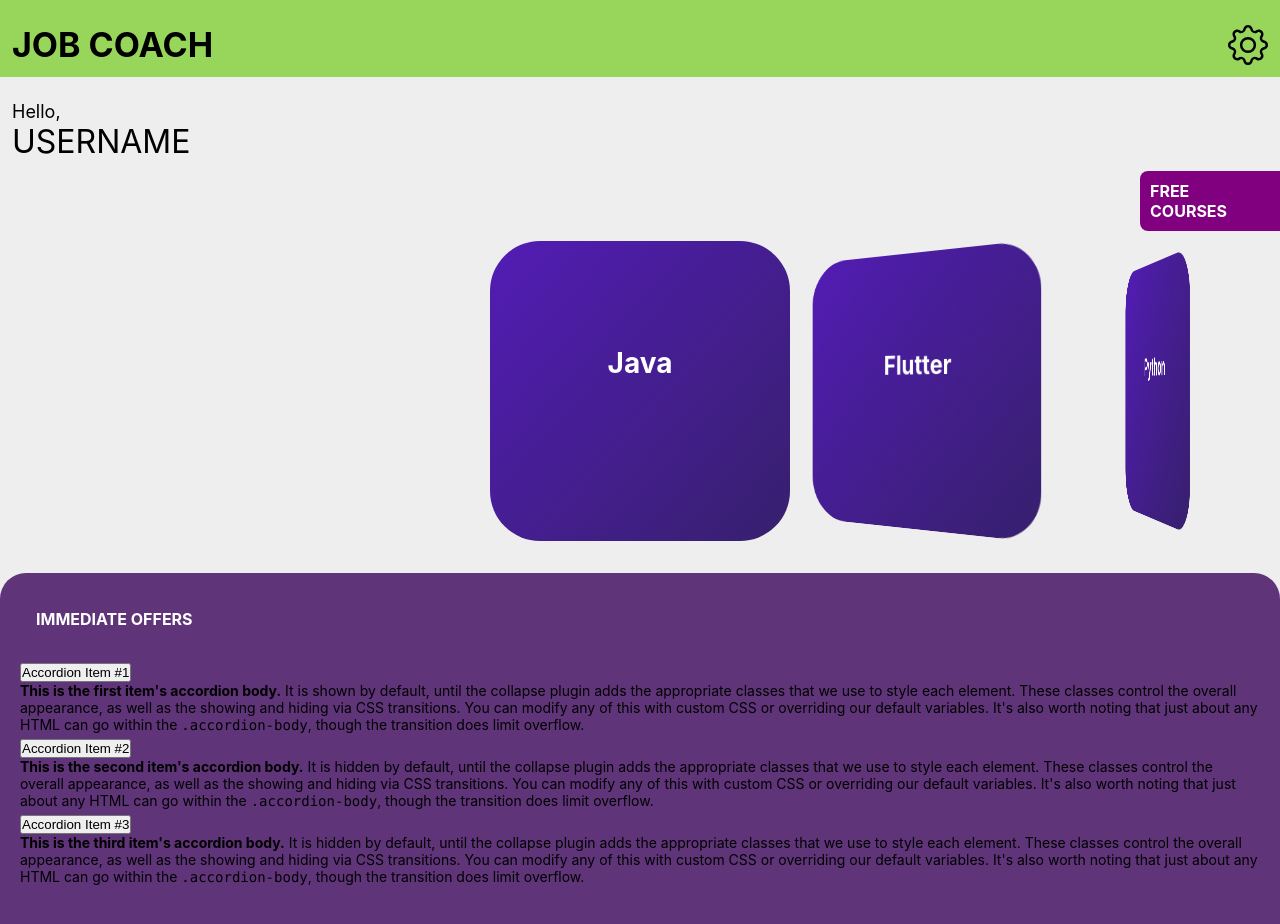
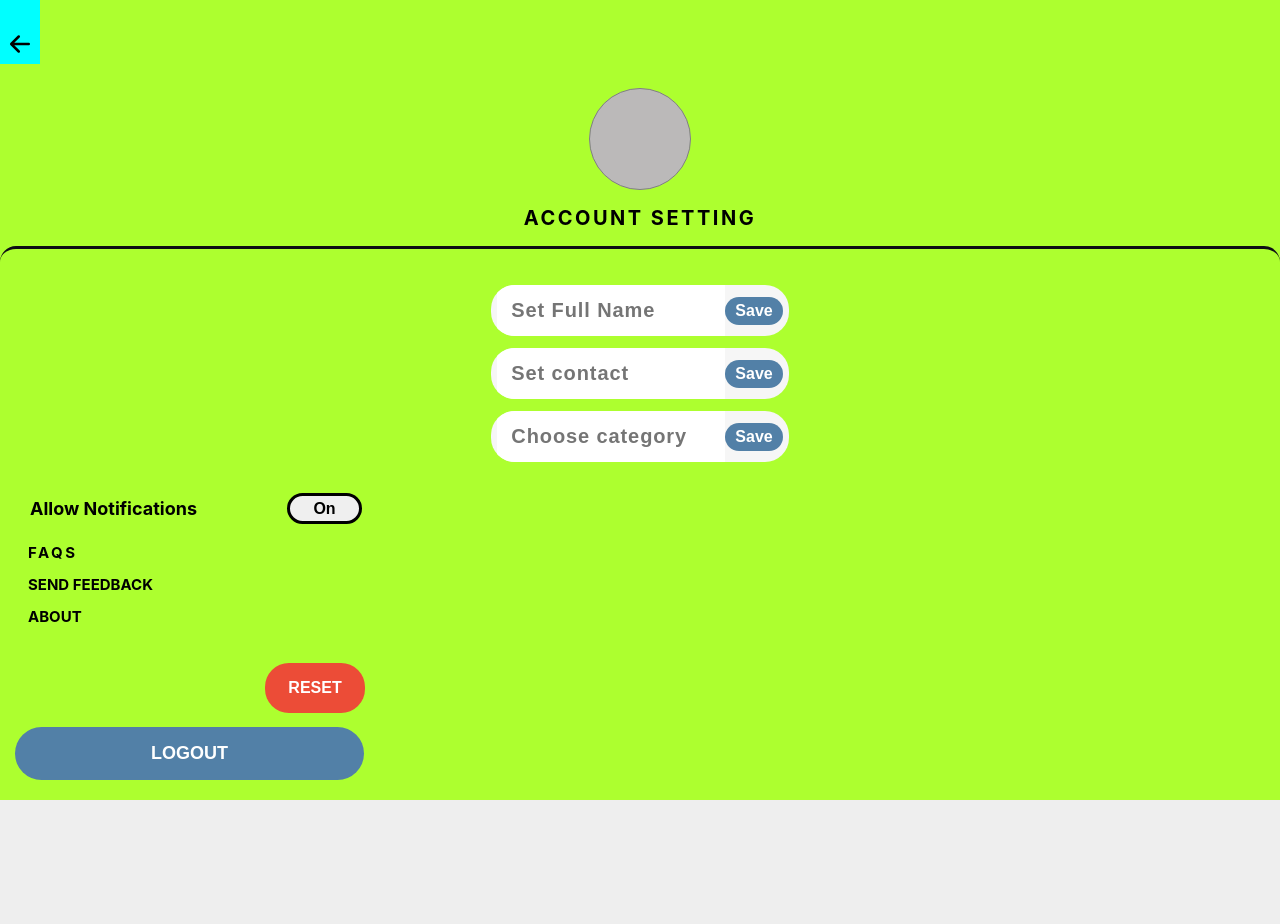
Before and after one commit to JasmineBabaYara/cb, a React (Create React App) app: page / in a window 1280 px wide. Shown: the top 924 px of the page. After the commit the page ends 800 px from the top, so only its background shows below. Built offline with nearby package versions, Linux system fonts and the light colour scheme.

Commit message:
Settings page completed with terrible colors

```diff
--- a/src/App.js
+++ b/src/App.js
@@ -1,18 +1,20 @@
 import React from "react";
 import "./App.css";
+import SettingsPage from "./components/settingsTemplate/settingsPage";
 
 
 //Import Components
-import Courses from "./components/template/Courses";
-import MidToFooter from "./components/template/midToFooter";
-import Nav from "./components/template/Nav";
+// import Courses from "./components/template/Courses";
+// import MidToFooter from "./components/template/midToFooter";
+// import Nav from "./components/template/Nav";
 
 
 function App() {
   return (<>
-      <Nav />
+      {/* <Nav />
       <Courses />
-      <MidToFooter />
+      <MidToFooter /> */}
+      <SettingsPage />
       </>
   );
 }
--- a/src/components/settingsTemplate/settingsPage.js
+++ b/src/components/settingsTemplate/settingsPage.js
@@ -6,32 +6,41 @@
 export default class SettingsPage extends Component {
   render(){
   return (
-    <div className="settings">
+    <div className="settings-container">
+      <div className="return-btn">
+      <svg xmlns="http://www.w3.org/2000/svg" width="40" height="40" fill="currentColor" class="bi bi-arrow-left-short" viewBox="0 0 16 16">
+  <path fill-rule="evenodd" d="M12 8a.5.5 0 0 1-.5.5H5.707l2.147 2.146a.5.5 0 0 1-.708.708l-3-3a.5.5 0 0 1 0-.708l3-3a.5.5 0 1 1 .708.708L5.707 7.5H11.5a.5.5 0 0 1 .5.5z"/>
+</svg>
+      </div>
+      <div className="s-img-div">
       <div className="setting-img"></div>
+      </div>
       <p className="account-title">ACCOUNT SETTING</p>
       <div className="account-info">
-        <div className="name-div">
-          <p className="name">Set Full Name</p>
-          <button className="name-btn">Save</button>
+        <div className="div">
+          <input placeholder="Set Full Name"/>
+          <button className="btn">Save</button>
         </div>
-        <div className="contact-div">
-          <p className="contact">Set Contact</p>
-          <button className="contact-btn">Save</button>
+        <div className="contact-div div">
+          <input placeholder="Set contact" />
+          <button className="btn">Save</button>
         </div>
-        <div className="category-div">
-          <p className="category">Select Category</p>
-          <button className="category-btn">Save</button>
+        <div className="div">
+          <input  placeholder="Choose category" />
+          <button className="btn">Save</button>
         </div>
+        </div>
+        <div className="optional-settings">
         <div className="notifications-div">
           <p className="notifications">Allow Notifications</p>
-          <button className="notifications-btn">On/Off</button>
+          <button className="notifications-btn">On</button>
         </div>
         <p className="faqs">FAQS</p>
         <p className="feedback">SEND FEEDBACK</p>
         <p className="about">ABOUT</p>
-        <p className="reset">RESET SETTINGS</p>
       </div>
-        <button className="logout-btn">LOGOUT</button>
+      <div className="footer-div"><button className="reset">RESET</button>
+        <button className="logout-btn">LOGOUT</button></div>
     </div>
   )
   }
--- a/src/styles/settings/settingspage.css
+++ b/src/styles/settings/settingspage.css
@@ -2,94 +2,98 @@
     set to iphone x dimensions
     media queries will be added soon
 */
-.settings {
+.settings-container {
   align-items: center;
-    justify-content: space-evenly;
+  background-color: greenyellow;
+  width: 100vw;
+  height: 100vh;
+}
+
+.return-btn {
+  background-color: aqua;
+  width: 40px;
+  height: 40px;
+  padding-top: 24px;
+}
+
+.s-img-div {
+  display: flex;
+  justify-content: center;
+  padding-top: 24px;
 }
 
 .setting-img {
   border: 1px solid grey;
   border-radius: 50%;
-    background-color: grey;
+  background-color: rgb(187, 185, 185);
   width: 100px;
   height: 100px;
-    margin: 15px 8.5rem;
 }
 
 .account-title {
   text-align: center;
-    margin: 15px;
-    font-size: 17px;
+  margin: 16px;
+  font-size: 20px;
+  font-weight: bold;
+  letter-spacing: 2.5px;
+}
+.account-info {
+  display: flex;
+  flex-direction: column;
+  align-items: center;
+  border-top: 3px solid rgb(13, 13, 20);
+  border-radius: 16px 16px 0 0;
+  padding-top: 24px;
 }
 
-.account-info {
-    justify-content: space-evenly;
-    align-items: flex-start;
+.div {
+  border-radius: 24px;
+  overflow: hidden;
+  background-color: rgb(246, 246, 246);
+  color: rgb(144, 143, 143);
+  display: flex;
+  justify-content: space-between;
+  align-items: center;
+  margin-top: 12px;
+  padding-left: 6px;
+  padding-right: 6px;
 }
 
-.name-div {
-    display: flex;
-    border: 1px solid grey;
-    margin: 10px 15px;
-    font-size: 15px;
+input {
+  padding: 14px;
+  border: none;
+  outline: none;
+  font-size: 20px;
   font-weight: bold;
+  letter-spacing: 0.9px;
+  width: 200px;
 }
 
-.name {
-    margin: 7px 8px ;
-    padding: 7px;
+.btn {
+  outline: none;
+  border: none;
+  border-radius: 16px;
+  padding: 10px;
+  height: 28px;
+  background-color: rgb(82, 128, 167);
+  font-size: 16px;
+  font-weight: bold;
+  display: flex;
+  align-items: center;
+  color: white;
 }
 
-.name-btn {
-    margin-left: 10.73rem;
-    padding: 4px;
-    padding-right: 5px;
-}
-
-.contact-div {
-    display: flex;
-    border: 1px solid grey;
-    margin: 10px 15px;
-    font-size: 15px;
-    font-weight: bold;
-}
-
-.contact {
-    margin: 7px 8px;
-    padding: 7px;
-}
-
-.contact-btn {
-    margin-left: 11.78rem;
-    padding: 4px;
-    padding-right: 5px;
-}
-
-.category-div {
-    display: flex;
-    border: 1px solid grey;
-    margin: 10px 15px;
-    font-size: 15px;
-    font-weight: bold;
-
-}
-
-.category {
-    margin: 7px 8px;
-    padding: 7px;
-}
-
-.category-btn {
-    margin-left: 9.94rem;
-    padding: 4px;
-    padding-right: 5px;
+.optional-settings {
+  padding-top: 12px;
 }
 
 .notifications-div {
   margin: 10px 15px;
-    font-size: 15px;
+  font-size: 18px;
   font-weight: bold;
   display: flex;
+  flex-direction: row;
+  align-items: center;
 }
 
 .notifications {
@@ -100,16 +104,19 @@
 .notifications-btn {
   margin-left: 17rem;
   width: 75px;
-    border-radius: 1.5rem;
+  font-size: 16px;
+  font-weight: bold;
+  border-radius: 1.8rem;
   padding: 0.2rem;
+  border: 3px solid black;
   position: absolute;
-    top: 139%;
 }
 
 .faqs {
   margin: 10px 28px;
   font-size: 15px;
   font-weight: bold;
+  letter-spacing: 2.5px;
 }
 
 .feedback {
@@ -124,18 +131,37 @@
   font-weight: bold;
 }
 
+.footer-div {
+  display: flex;
+  flex-direction: column;
+  justify-content: center;
+}
+
 .reset {
-    margin-left: 15rem;
-    font-size: 15px;
+  font-size: 16px;
   font-weight: bold;
+  width: 100px;
+  height: 50px;
+  background-color: rgb(236, 76, 55);
+  color: white;
+  border: none;
+  outline: none;
+  border-radius: 24px;
+  position: relative;
+  margin-top: 24px;
+  left: 265px;
 }
 
 .logout-btn {
-    border: 1px solid grey;
-    border-radius: 0.5rem;
+  border: none;
+  background-color: rgb(82, 128, 167);
+  color: white;
+  border-radius: 2rem;
   margin: 10px 15px;
   padding: 1rem 8.5rem;
-    font-size: 15px;
+  font-size: 18px;
   font-weight: bold;
   text-align: center;
+  position: absolute;
+  bottom: 10px;
 }
```
Lines whose indentation alone changed are shown as unchanged.
